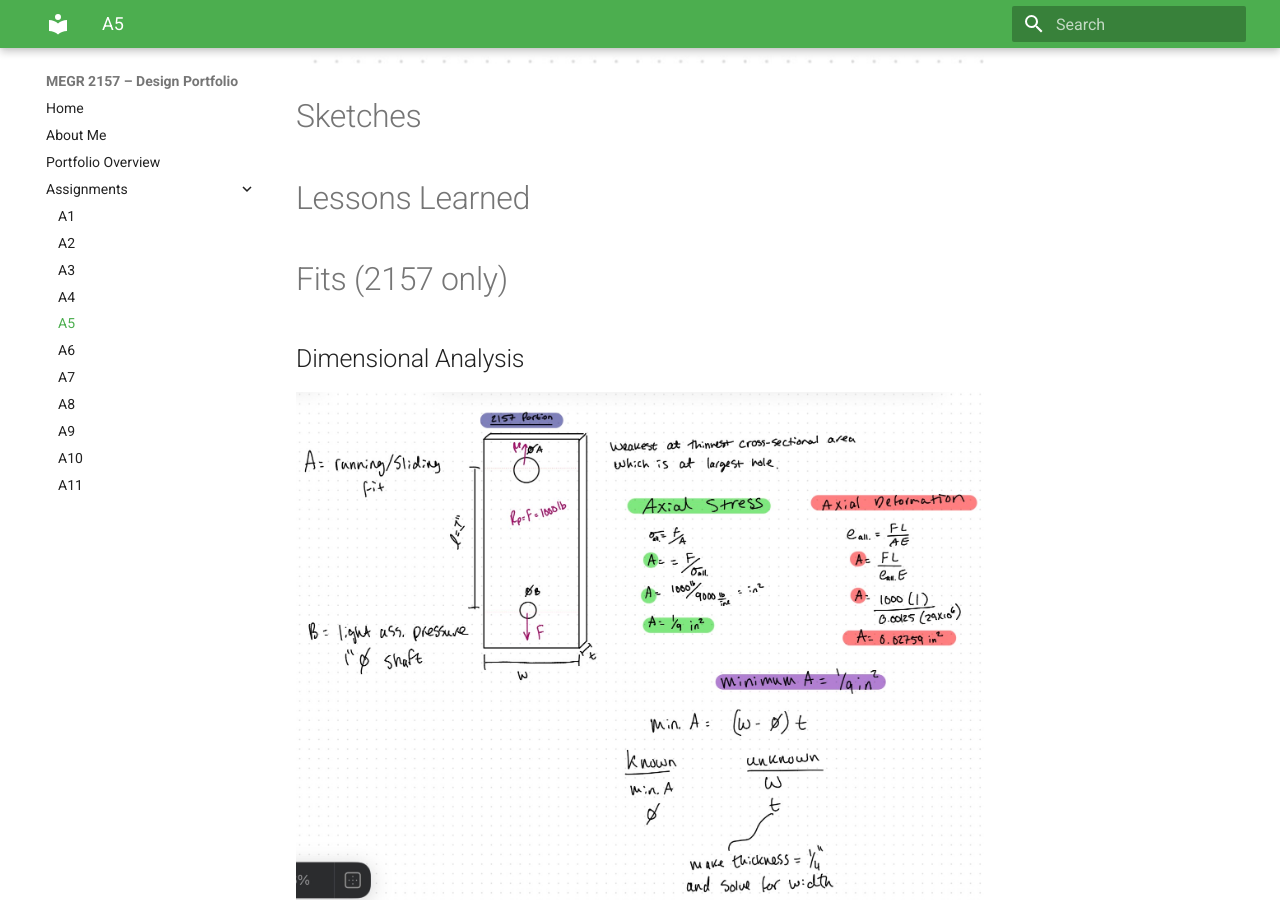
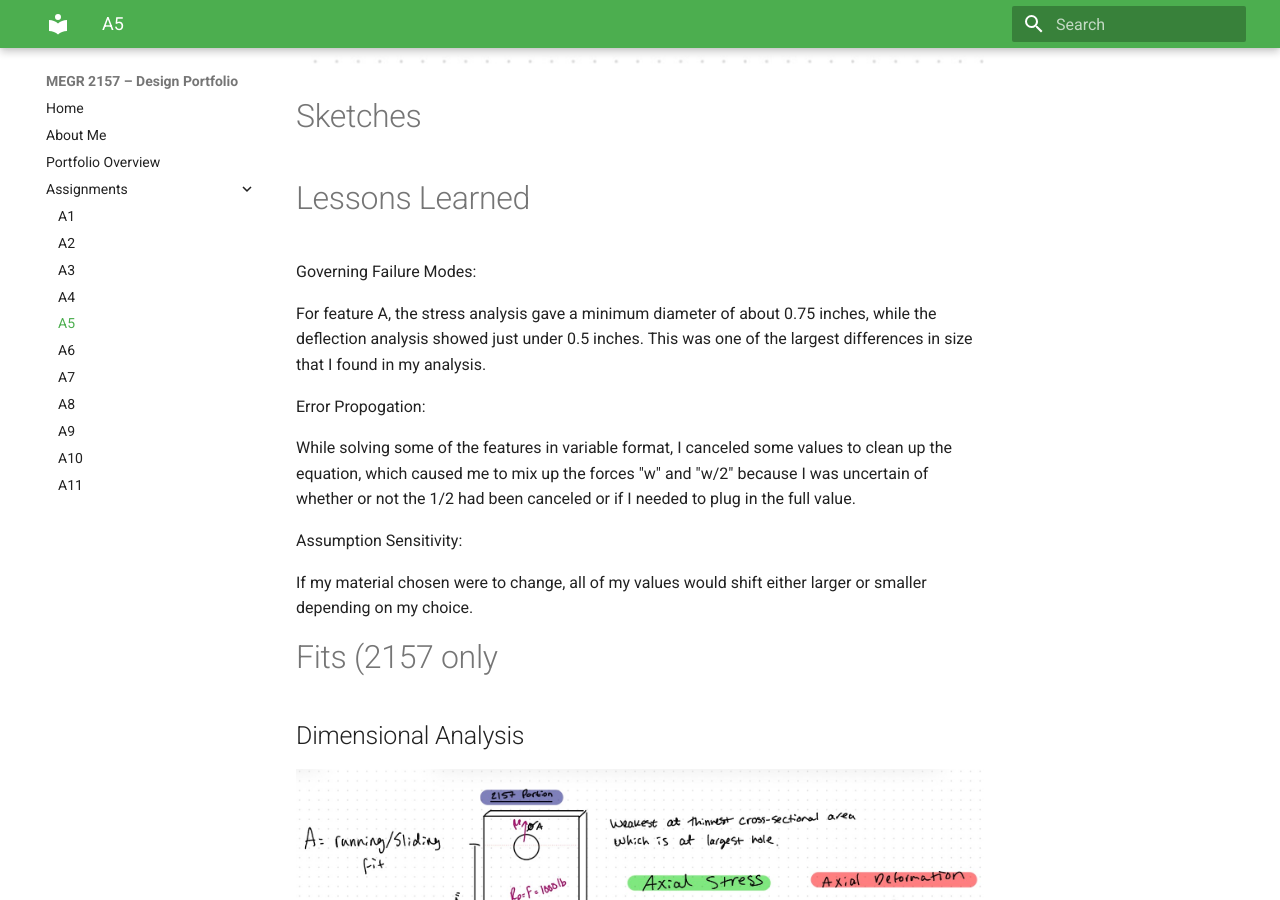
Before and after one commit to Taylor-Rockefeller-Portfolio/megr2157-portfolio, an MkDocs documentation site: the page built from docs/assignments/A05/index.md, in a window 1280 px wide and 900 px high, scrolled down 8882 px. Built offline with MkDocs 1.6.1 and Material for MkDocs 9.7.7, drawn with Linux system fonts in a browser that asks for light colours.

Commit message:
Update index.md with new analysis sections
Added sections on Governing Failure Modes, Error Propagation, and Assumption Sensitivity to the document.

```diff
--- a/docs/assignments/A05/index.md
+++ b/docs/assignments/A05/index.md
@@ -98,7 +98,20 @@ Analysis method given in instructions
 
 # Lessons Learned
 
-# Fits (2157 only)
+Governing Failure Modes:
+
+For feature A, the stress analysis gave a minimum diameter of about 0.75 inches, while the deflection analysis showed just under 0.5 inches. This was one of the largest differences in size that I found in my analysis.
+
+Error Propogation:
+
+While solving some of the features in variable format, I canceled some values to clean up the equation, which caused me to mix up the forces "w" and "w/2" because I was uncertain of whether or not the 1/2 had been canceled or if I needed to plug in the full value.
+
+Assumption Sensitivity:
+
+If my material chosen were to change, all of my values would shift either larger or smaller depending on my choice.
+
+
+# Fits (2157 only
 
 ## Dimensional Analysis
 
```
